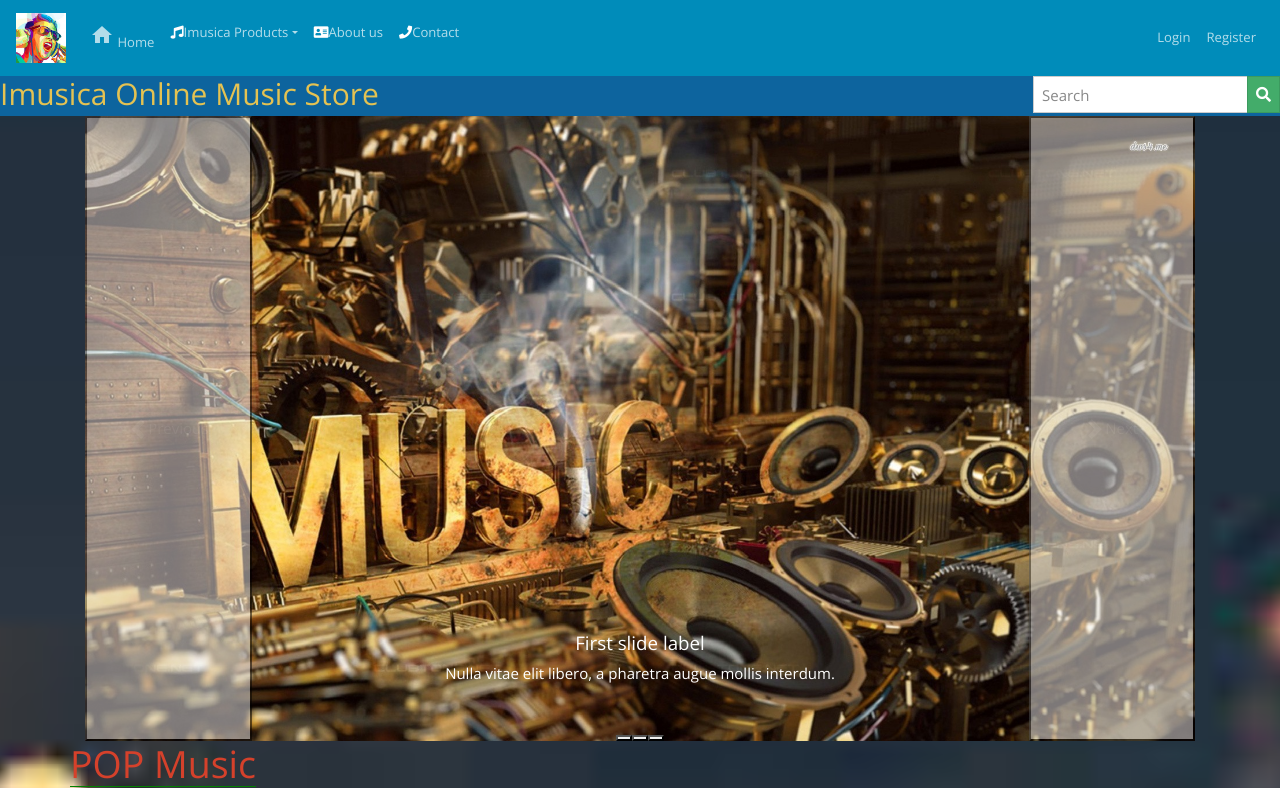
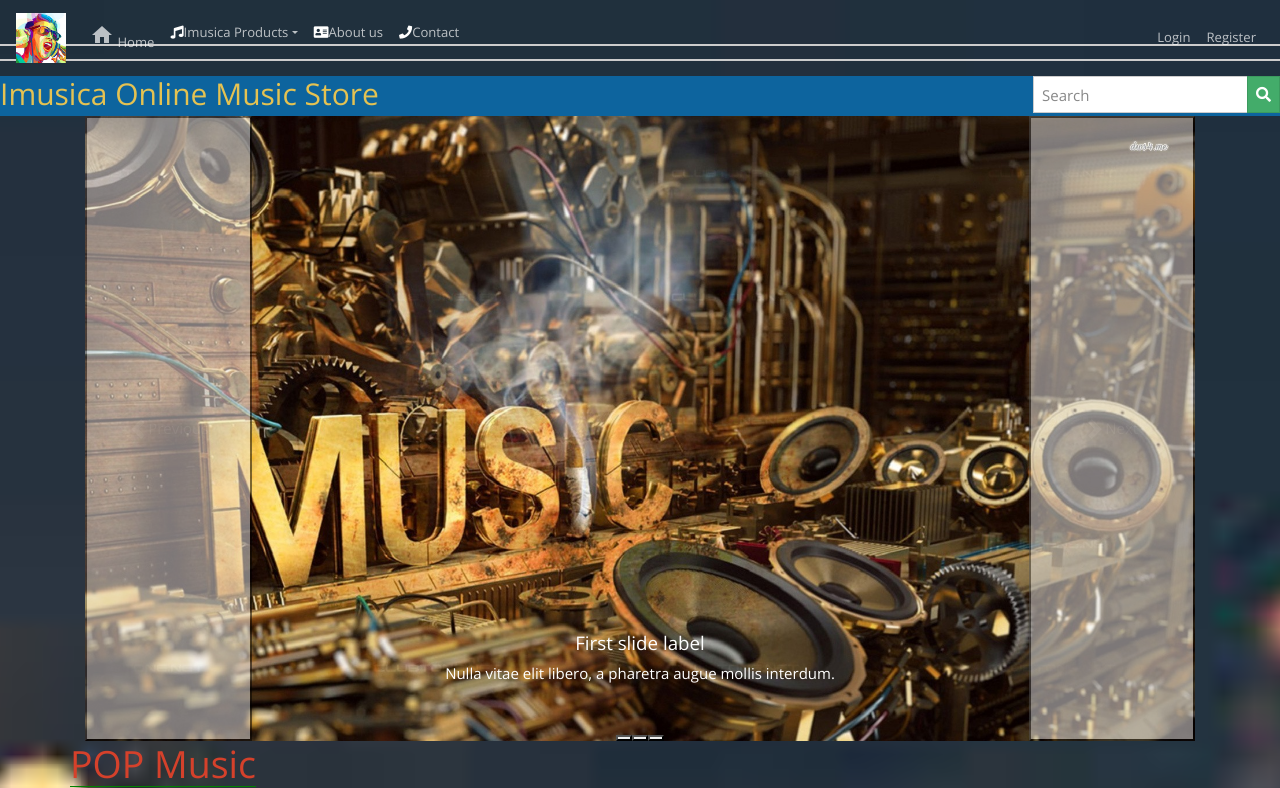
Before and after one commit to Navisher99/Music-online-store, a PHP site: the page made by htdocs/Bootstrap Index.php in a window 1280 px wide. Shown: the top 788 px of the page. Run offline with PHP 8.4, Linux system fonts and the light colour scheme; data comes from the database, SQL or seed files in the repository; some libraries are stand-ins or nearby versions.

Commit message:
Update Bootstrap Index.php

```diff
--- a/htdocs/Bootstrap Index.php
+++ b/htdocs/Bootstrap Index.php
@@ -146,8 +146,7 @@ if(isset($_POST['email']) and isset($_POST['password'])){
 
 
 
-<nav class="navbar  navbar-expand-lg navbarfixed-top navbar-dark bg-primary">
-
+<nav class="navbar  navbar-expand-lg navbarfixed-top navbar-dark ">
 
 <a href="Bootstrap Index.php" class="navbar-brand">  <img src="img/images.jfif" height="50px"> </a>
 
```
